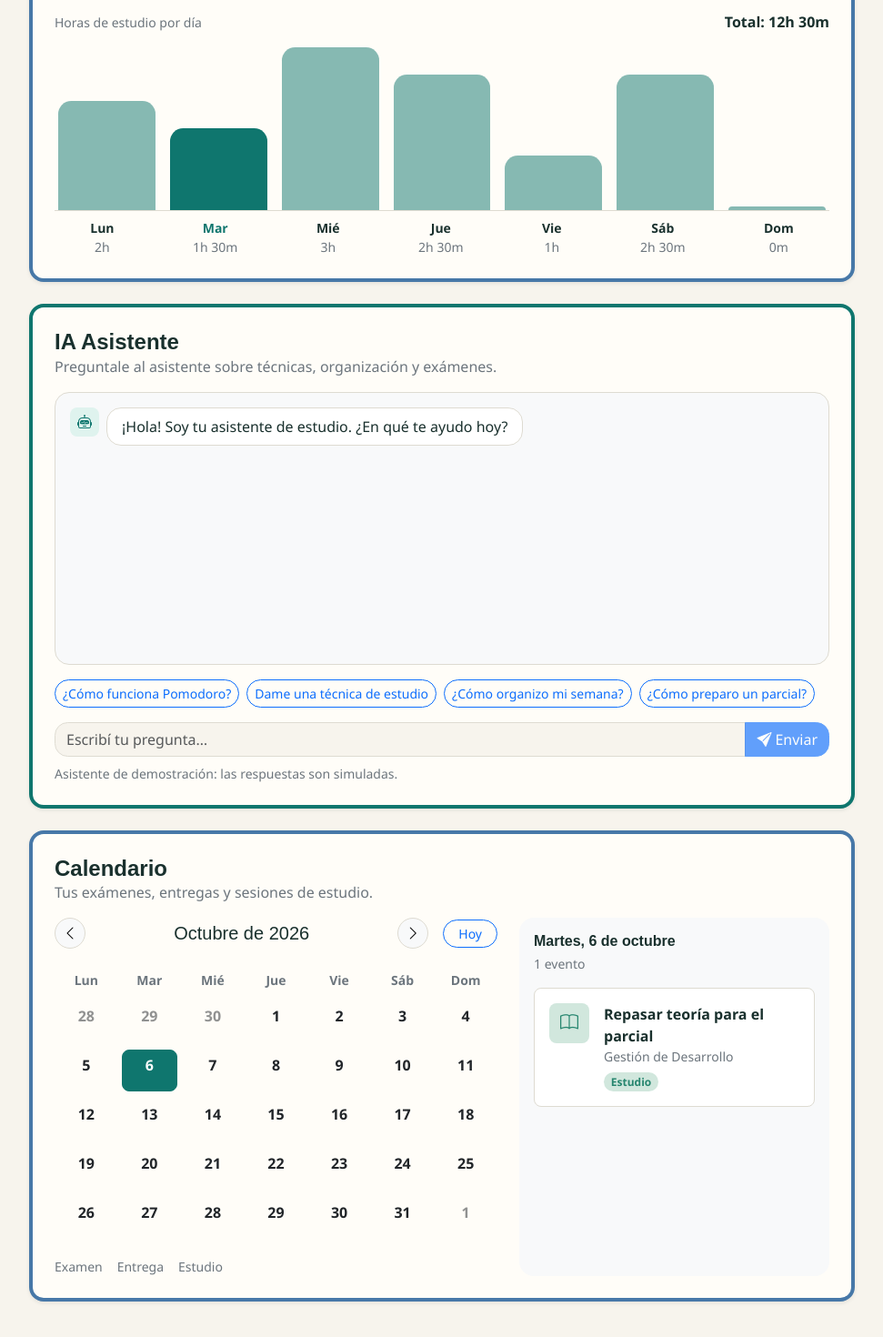
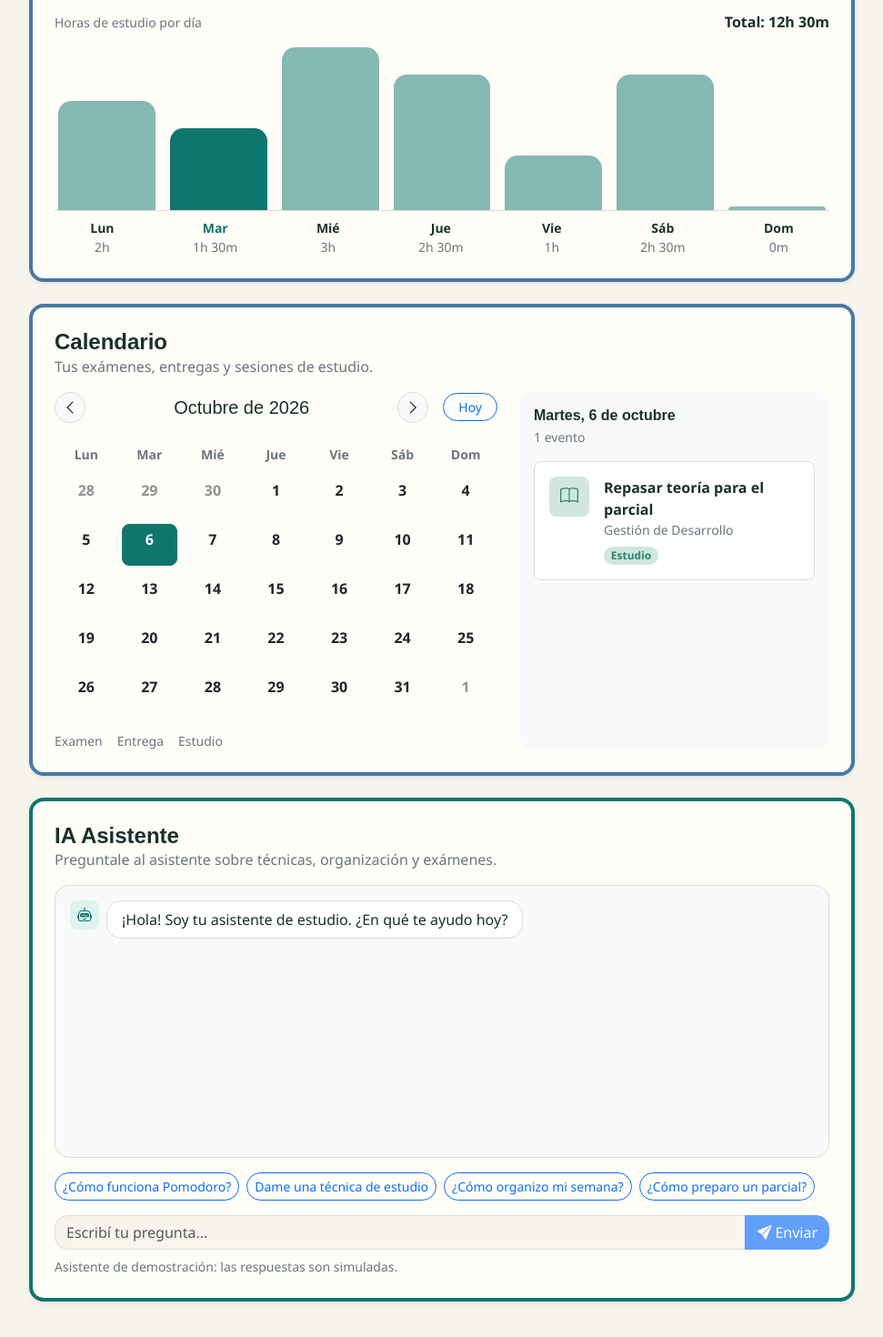
Before and after one commit to FrancoTms/Studify-N2, a React (Vite) app in the folder studify-react/: page / in a window 1280 px wide. Shown: the part 3148-4618 px from the top of the page at 91% size, without its empty margins (292-1263 px from the left). Built offline with nearby package versions, Linux system fonts and the light colour scheme.

Commit message:
Cambio de organizacion
Se cambia el orden de calendario y asistente de IA

```diff
--- a/studify-react/src/pages/Dashboard.jsx
+++ b/studify-react/src/pages/Dashboard.jsx
@@ -151,13 +151,14 @@ export default function Dashboard() {
         <WeeklyChart data={weeklyHours} />
       </PanelSection>
 
+      <PanelSection id="calendario" tone="info" title="Calendario" subtitle="Tus exámenes, entregas y sesiones de estudio.">
+        <CalendarView />
+      </PanelSection>
+
       <PanelSection id="ia-asistente" tone="primary" title="IA Asistente" subtitle="Preguntale al asistente sobre técnicas, organización y exámenes.">
         <ChatAssistant />
       </PanelSection>
 
-      <PanelSection id="calendario" tone="info" title="Calendario" subtitle="Tus exámenes, entregas y sesiones de estudio.">
-        <CalendarView />
-      </PanelSection>
     </>
   )
 }
```
